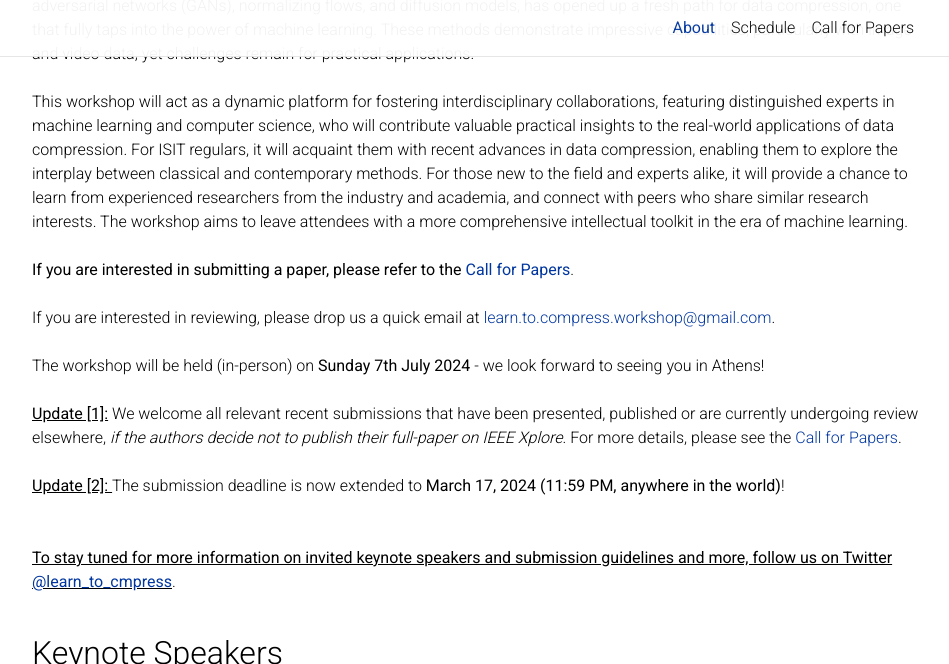
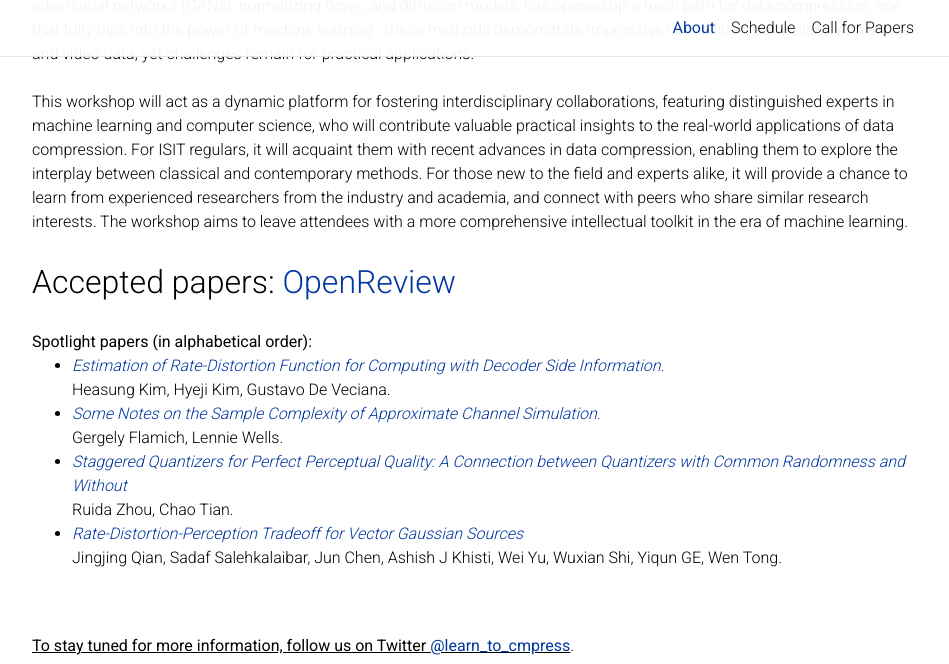
Before and after one commit to learn-to-compress-workshop-isit/learn-to-compress-workshop-isit.github.io, a Jekyll site: the page built from _pages/about.md, in a window 1280 px wide and 900 px high, scrolled down 254 px, cut to the strip 0-664 px from the top of the window. Shown: the whole strip, without its empty margins (163-1112 px from the left). Built offline with Jekyll 4.4.1, drawn with Linux system fonts in a browser that asks for light colours; comment, search, counter and statistics services are not loaded; a style sheet for code colours, icons or effects is not loaded.

Commit message:
update webpage after decisions are out

```diff
--- a/_layouts/workshop.html
+++ b/_layouts/workshop.html
@@ -28,7 +28,35 @@ layout: default
     chance to learn from experienced researchers from the industry and academia, and connect with peers who share similar research interests.
     The workshop aims to leave attendees with a more comprehensive intellectual toolkit in the era of machine learning.
 
+    <br>
+    <br>
 
+    <font size="+3">Accepted papers: <a href="https://openreview.net/group?id=IEEE.org/ISIT/2024/Workshop/LCW#tab-your-consoles">OpenReview</a> </font>
+
+    <br>
+    <br>
+
+    <b>Spotlight papers (in alphabetical order):</b>
+    <br>
+
+
+    <ul>
+    <li> <a href="https://openreview.net/forum?id=xDa9Dxoww0"><i>Estimation of Rate-Distortion Function for Computing with Decoder Side Information.</i></a>
+    <br> Heasung Kim, Hyeji Kim, Gustavo De Veciana. </li>
+
+    <li> <a href="https://openreview.net/forum?id=Hq07uannyG"><i>Some Notes on the Sample Complexity of Approximate Channel Simulation.</i></a>
+    <br> Gergely Flamich, Lennie Wells. </li>
+
+    <li> <a href="https://openreview.net/forum?id=keX3SC5cOt"><i>Staggered Quantizers for Perfect Perceptual Quality: A Connection between Quantizers with Common Randomness and Without</i></a>
+    <br> Ruida Zhou, Chao Tian. </li>
+
+    <li> <a href="https://openreview.net/forum?id=NP2eeHpVJO"><i>Rate-Distortion-Perception Tradeoff for Vector Gaussian Sources</i></a>
+    <br> Jingjing Qian, Sadaf Salehkalaibar, Jun Chen, Ashish J Khisti, Wei Yu, Wuxian Shi, Yiqun GE, Wen Tong. </li>
+
+    </ul>
+
+
+    <!--
     <br>
     <br>
     <b>If you are interested in submitting a paper, please refer to the <a href="https://learn-to-compress-workshop-isit.github.io/submissions/" target="_blank">Call for Papers</a></b>.
@@ -51,9 +79,12 @@ layout: default
 
     <br>
 
+    -->
     <br>
     <br>
-    <b><u>To stay tuned for more information on invited keynote speakers and submission guidelines and more, follow us on Twitter <a href="https://twitter.com/learn_to_cmpres" target="_blank">@learn_to_cmpress</a></u></b>.
+
+
+    <b><u>To stay tuned for more information, follow us on Twitter <a href="https://twitter.com/learn_to_cmpres" target="_blank">@learn_to_cmpress</a></u></b>.
 
 
     <div class="speakers">
```
Also changed, not shown: _pages/call.md (+1 -1 lines), 10 other files.
